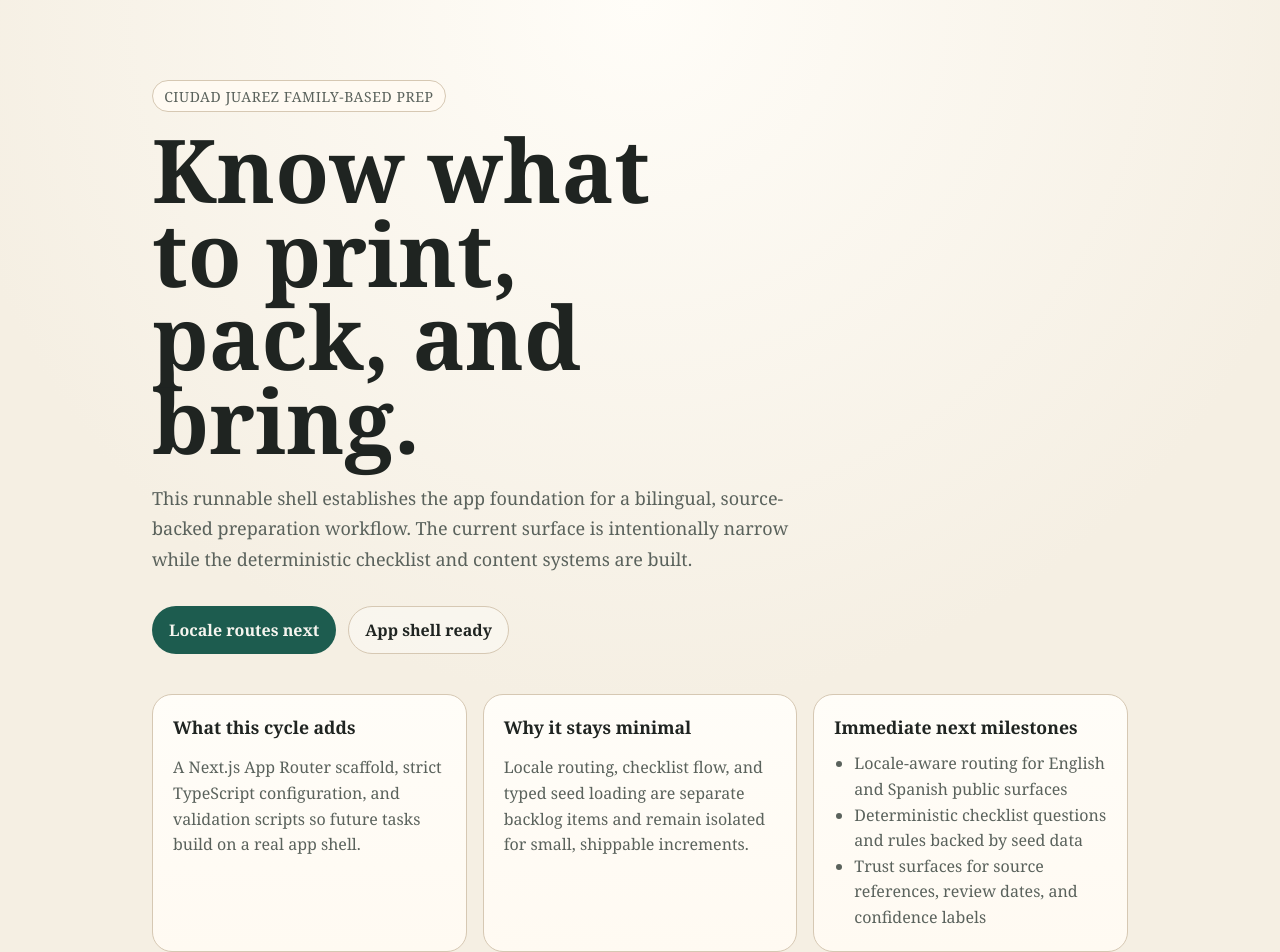
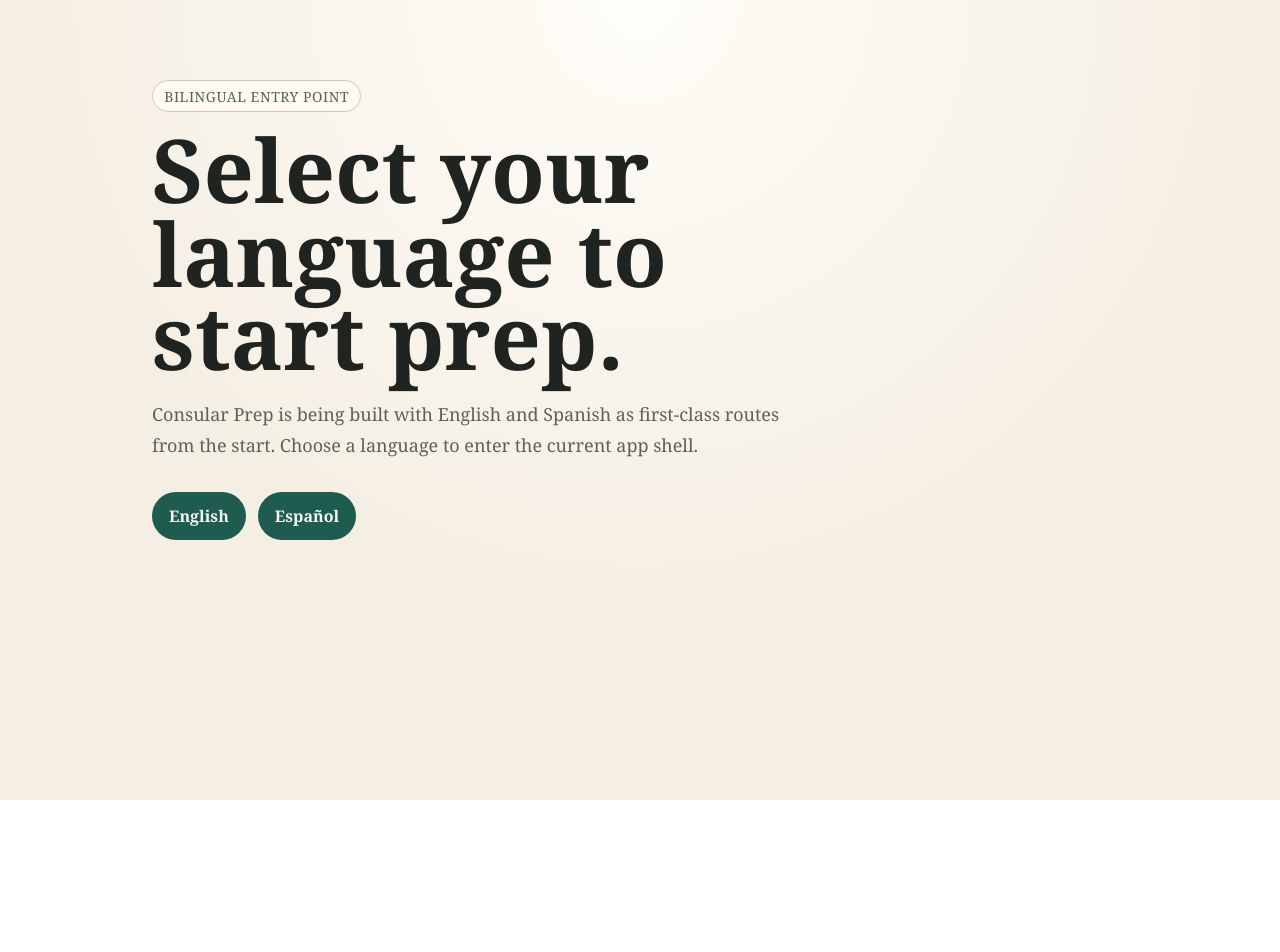
Before and after one commit to AVANT-ICONIC/GreenCardGuide, a Next.js app: page / in a window 1280 px wide. Shown: the top 952 px of the page. After the commit the page ends 800 px from the top, so only its background shows below. Built offline with nearby package versions, Linux system fonts and the light colour scheme.

Commit message:
TASK-002 add locale-aware routing shell

```diff
--- a/src/app/globals.css
+++ b/src/app/globals.css
@@ -31,6 +31,60 @@ a {
 
 .app-shell {
   min-height: 100vh;
+}
+
+.locale-header {
+  border-bottom: 1px solid rgba(214, 200, 179, 0.8);
+  background: rgba(255, 250, 242, 0.75);
+  backdrop-filter: blur(12px);
+}
+
+.locale-header__inner {
+  display: grid;
+  gap: 1rem;
+  max-width: 72rem;
+  margin: 0 auto;
+  padding: 1rem 1.5rem;
+}
+
+.locale-header__brand {
+  font-size: 1.1rem;
+  font-weight: 700;
+  letter-spacing: 0.02em;
+  text-decoration: none;
+}
+
+.locale-header__nav {
+  display: flex;
+  flex-wrap: wrap;
+  gap: 0.5rem;
+}
+
+.locale-header__nav-item {
+  padding: 0.45rem 0.75rem;
+  border: 1px solid rgba(214, 200, 179, 0.7);
+  border-radius: 999px;
+  color: var(--muted);
+  font-size: 0.95rem;
+}
+
+.locale-switcher {
+  display: flex;
+  flex-wrap: wrap;
+  gap: 0.5rem;
+}
+
+.locale-switcher__link {
+  padding: 0.45rem 0.75rem;
+  border: 1px solid rgba(214, 200, 179, 0.9);
+  border-radius: 999px;
+  text-decoration: none;
+}
+
+.locale-switcher__link--active {
+  background: var(--accent);
+  color: #f6f5ef;
+  border-color: var(--accent);
 }
 
 .hero {
@@ -126,6 +180,19 @@ a {
 }
 
 @media (min-width: 48rem) {
+  .locale-header__inner {
+    grid-template-columns: 1fr auto auto;
+    align-items: center;
+  }
+
+  .locale-header__nav {
+    justify-content: center;
+  }
+
+  .locale-switcher {
+    justify-content: flex-end;
+  }
+
   .hero {
     padding-top: 5rem;
   }
--- a/src/app/page.tsx
+++ b/src/app/page.tsx
@@ -1,5 +1,5 @@
-import { AppShell } from '@/components/app-shell';
+import { LanguageEntry } from '@/components/language-entry';
 
 export default function HomePage() {
-  return <AppShell />;
+  return <LanguageEntry />;
 }
--- a/src/components/app-shell.tsx
+++ /dev/null
@@ -1,57 +0,0 @@
-import Link from 'next/link';
-
-const foundationPoints = [
-  'Locale-aware routing for English and Spanish public surfaces',
-  'Deterministic checklist questions and rules backed by seed data',
-  'Trust surfaces for source references, review dates, and confidence labels',
-];
-
-export function AppShell() {
-  return (
-    <main className="app-shell">
-      <section className="hero">
-        <p className="hero__eyebrow">Ciudad Juarez family-based prep</p>
-        <h1>Know what to print, pack, and bring.</h1>
-        <p className="hero__lede">
-          This runnable shell establishes the app foundation for a bilingual,
-          source-backed preparation workflow. The current surface is intentionally
-          narrow while the deterministic checklist and content systems are built.
-        </p>
-
-        <div className="hero__actions">
-          <Link className="hero__button hero__button--primary" href="/en">
-            Locale routes next
-          </Link>
-          <Link className="hero__button hero__button--secondary" href="/">
-            App shell ready
-          </Link>
-        </div>
-
-        <div className="hero__grid">
-          <article className="hero__card">
-            <h2>What this cycle adds</h2>
-            <p>
-              A Next.js App Router scaffold, strict TypeScript configuration, and
-              validation scripts so future tasks build on a real app shell.
-            </p>
-          </article>
-          <article className="hero__card">
-            <h2>Why it stays minimal</h2>
-            <p>
-              Locale routing, checklist flow, and typed seed loading are separate
-              backlog items and remain isolated for small, shippable increments.
-            </p>
-          </article>
-          <article className="hero__card">
-            <h2>Immediate next milestones</h2>
-            <ul>
-              {foundationPoints.map((point) => (
-                <li key={point}>{point}</li>
-              ))}
-            </ul>
-          </article>
-        </div>
-      </section>
-    </main>
-  );
-}
--- /dev/null
+++ b/src/components/language-entry.tsx
@@ -0,0 +1,30 @@
+import Link from 'next/link';
+import { getLanguageLabel, supportedLanguages } from '@/lib/content/locale';
+
+export function LanguageEntry() {
+  return (
+    <main className="app-shell">
+      <section className="hero">
+        <p className="hero__eyebrow">Bilingual entry point</p>
+        <h1>Select your language to start prep.</h1>
+        <p className="hero__lede">
+          Consular Prep is being built with English and Spanish as first-class
+          routes from the start. Choose a language to enter the current app
+          shell.
+        </p>
+
+        <div className="hero__actions">
+          {supportedLanguages.map((language) => (
+            <Link
+              key={language}
+              className="hero__button hero__button--primary"
+              href={`/${language}`}
+            >
+              {getLanguageLabel(language)}
+            </Link>
+          ))}
+        </div>
+      </section>
+    </main>
+  );
+}
--- /dev/null
+++ b/src/lib/content/locale.ts
@@ -0,0 +1,11 @@
+import type { Language } from '../types/domain';
+
+export const supportedLanguages = ['en', 'es'] as const satisfies readonly Language[];
+
+export function isSupportedLanguage(value: string): value is Language {
+  return supportedLanguages.includes(value as Language);
+}
+
+export function getLanguageLabel(language: Language): string {
+  return language === 'en' ? 'English' : 'Español';
+}
```
Also changed, not shown: src/app/[lang]/layout.tsx (added, +69 -0 lines), src/app/[lang]/page.tsx (added, +17 -0 lines), src/components/localized-home.tsx (added, +73 -0 lines), 3 other files (tests, documents, lock files or other folders).
